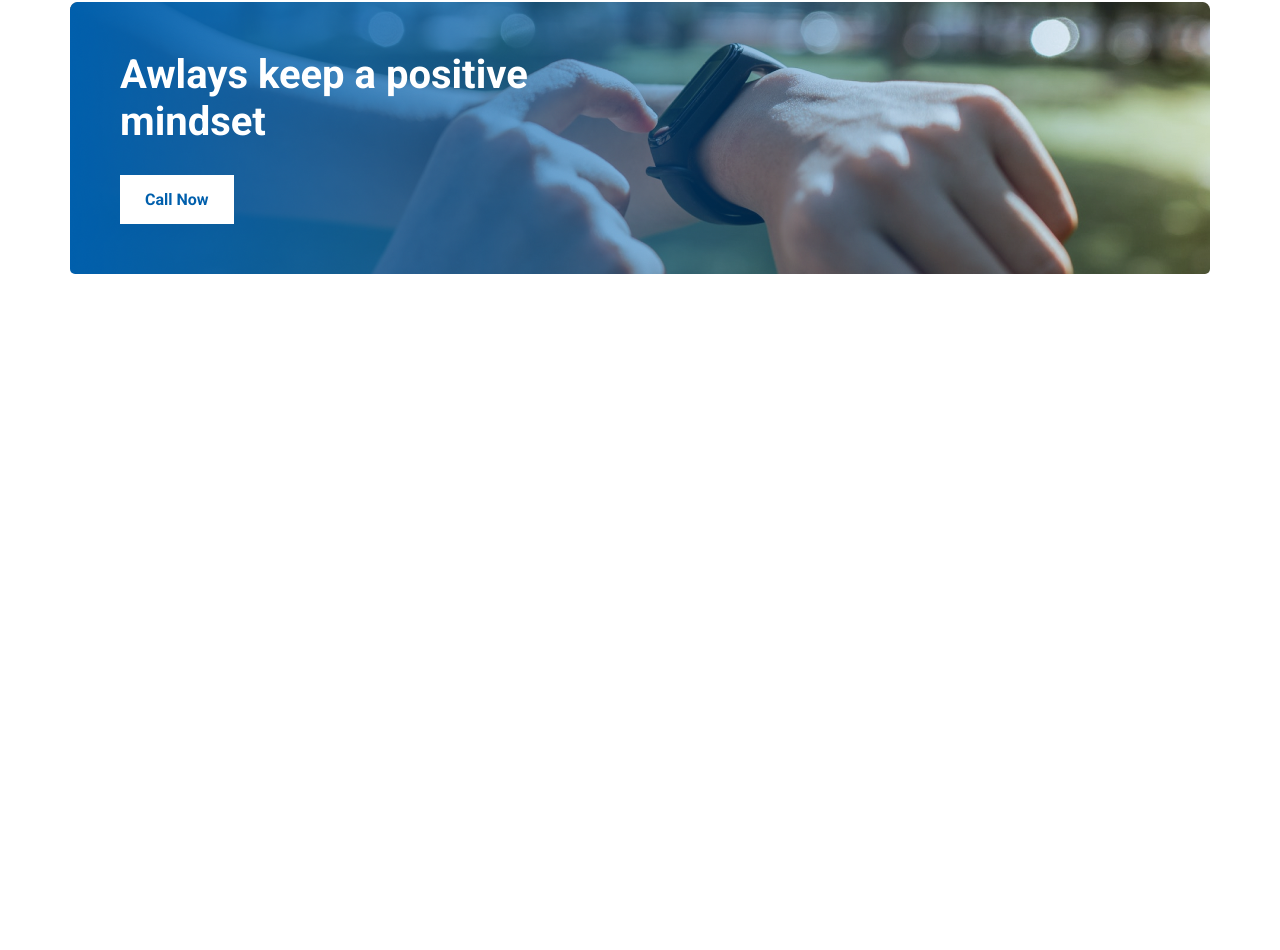
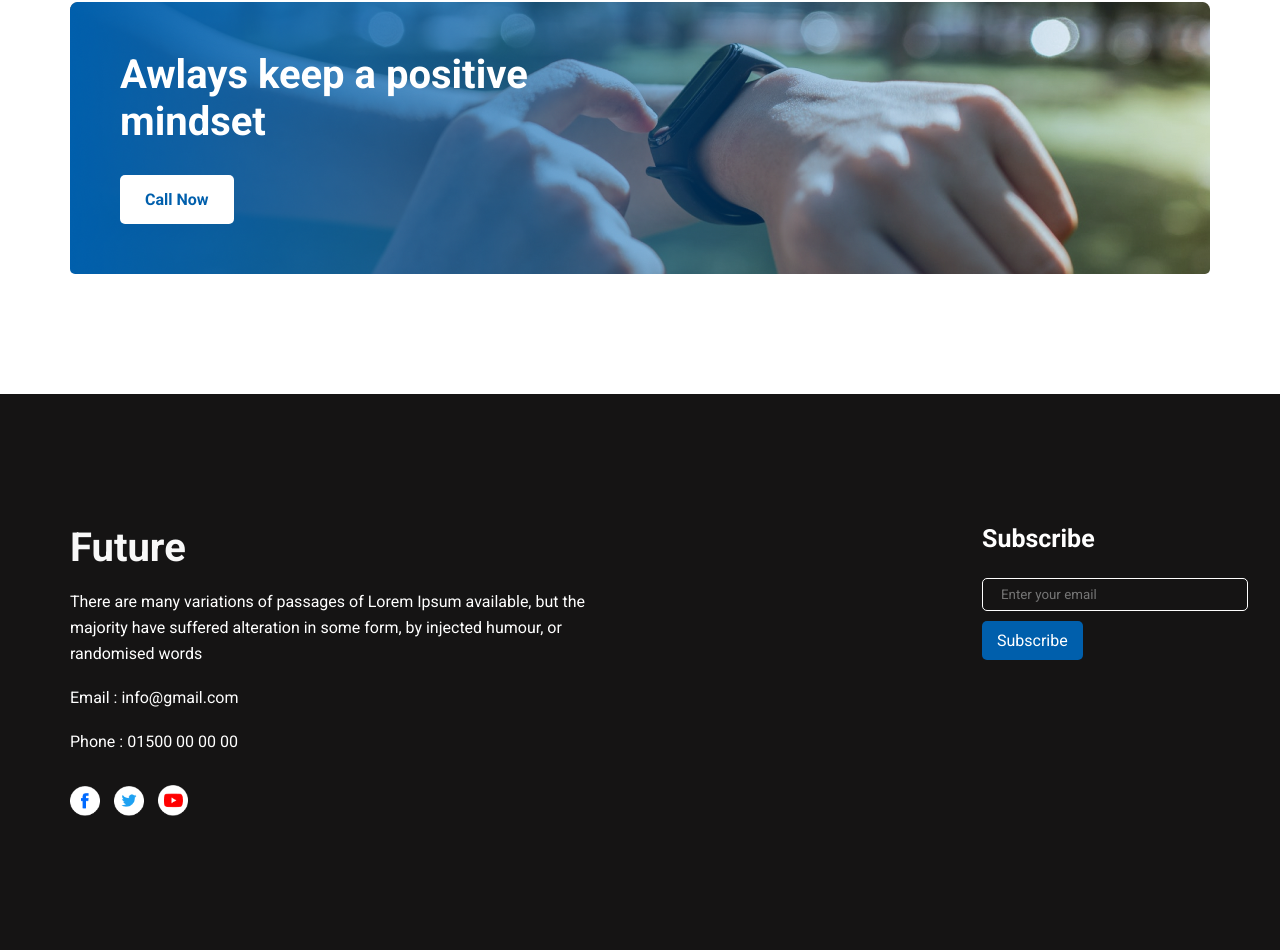
Before and after one commit to tanzilamd/new-year-new-me, a plain HTML site: page index.html in a window 1280 px wide. Shown: the part 1835-2785 px from the top of the page. Before the commit the page ends 2229 px from the top, so only its background shows below. Drawn offline with Linux system fonts and the light colour scheme.

Commit message:
website building done

```diff
--- a/css/style.css
+++ b/css/style.css
@@ -147,4 +147,70 @@ header {
     border: 0;
     font-weight: 700;
     font-size: 16px;
+    border-radius: 5px;
 }
+/* Footer */
+footer {
+    background-color:#151414;
+    color: white;
+    padding: 130px 0;
+}
+.footer-container {
+    display: flex;
+    align-items: flex-start;
+    justify-content: space-between;
+}
+.footer-left {
+    width: 50%;
+}
+.footer-left h4 {
+    color: #F8F8F8;
+    font-size: 40px;
+    font-weight: 700;
+}
+.footer-left p {
+    font-size: 16px;
+    font-weight: 400;
+    line-height: 26px;
+    margin-top: 18px;
+}
+.social-media-icons {
+    margin-top: 30px;
+}
+.footer-left img {
+    cursor: pointer;
+    width: 30px;
+    display: inline-block;
+    margin-right: 10px;
+
+}
+.footer-right {
+    width: 20%;
+    float: right;
+}
+.footer-right h4 {
+    color: #FFF;
+    font-size: 25px;
+    font-weight: 600;
+    margin-bottom: 25px;
+}
+.footer-right input {
+    border: 1px solid white;
+    border-radius: 5px;
+    padding: 8px 18px;
+    background-color: transparent;
+    margin-bottom: 10px;
+    color: white;
+    width: 100%;
+
+}
+.footer-right button {
+    padding: 10px 15px;
+    border: none;
+    display: block;
+    background-color: #005FAC;
+    border-radius: 5px;
+    font-size: 16px;
+    color: white;
+    /* font-weight: bold; */
+}
--- a/index.html
+++ b/index.html
@@ -81,5 +81,27 @@
             </div>
         </section>
     </main>
+
+    <!-- Footer -->
+    <footer>
+        <div class="footer-container container">
+            <div class="footer-left">
+                <h4>Future</h4>
+                <p>There are many variations of passages of Lorem Ipsum available, but the majority have suffered alteration in some form, by injected humour, or randomised words</p>
+                <p>Email : info@gmail.com</p>
+                <p>Phone : 01500 00 00 00</p>
+                <div class="social-media-icons">
+                    <img src="images/icons/fb.png" alt="">
+                    <img src="images/icons/twitter.png" alt="">
+                    <img src="images/icons/youtube.png" alt="">
+                </div>
+            </div>
+            <div class="footer-right">
+                <h4>Subscribe</h4>
+                <input type="email" name="" id="" placeholder="Enter your email">
+                <button>Subscribe</button>
+            </div>
+        </div>
+    </footer>
 </body>
 </html>
```
